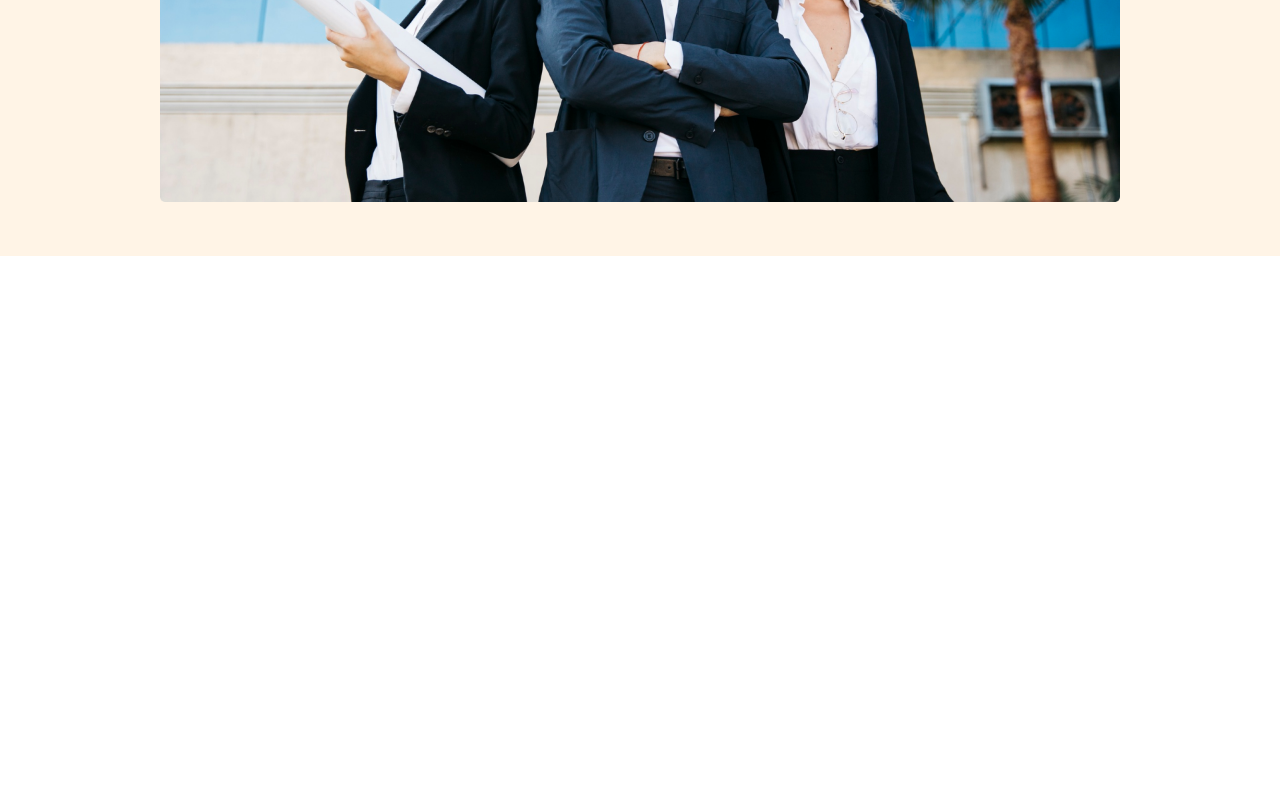
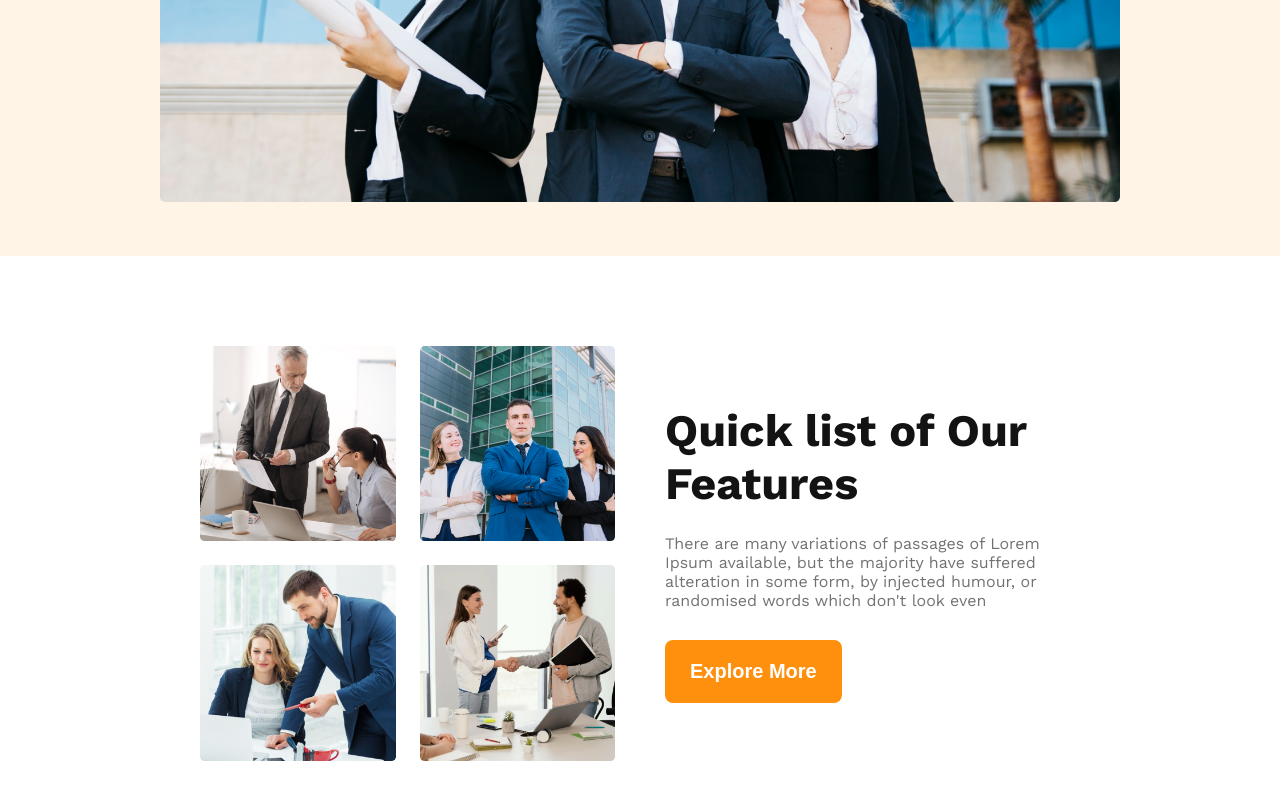
Before and after one commit to smarifurrahman/g3-architects, a plain HTML site: page index.html in a window 1280 px wide. Shown: the part 850-1650 px from the top of the page. Before the commit the page ends 1196 px from the top, so only its background shows below. Drawn offline with nearby package versions, Linux system fonts and the light colour scheme.

Commit message:
added our features section

```diff
--- a/index.html
+++ b/index.html
@@ -36,6 +36,26 @@
             </div>
         </section>
     </header>
+    <!-- header end -->
+
+    <!-- main start -->
+    <main>
+        <section class="container">
+            <div class="our-features-container">
+                <div class="teams">
+                    <img src="./images/team1.png" alt="">
+                    <img src="./images/team2.png" alt="">
+                    <img src="./images/team3.png" alt=" ">
+                    <img src="./images/team4.png" alt=" ">
+                </div>
+                <div class="team-info">
+                    <h2 class="title">Quick list of Our Features</h2>
+                    <p class="description">There are many variations of passages of Lorem Ipsum available, but the majority have suffered alteration in some form, by injected humour, or randomised words which don't look even</p>
+                    <button class="button-primary">Explore More</button>
+                </div>
+            </div>
+        </section>
+    </main>
 
 </body>
 </html>
--- a/styles/style.css
+++ b/styles/style.css
@@ -17,6 +17,7 @@ body {
 
 .container {
     width: 75%;
+    margin: 0 auto;
     margin-bottom: 130px;
 }
 
@@ -24,6 +25,7 @@ body {
     font-size: 45px;
     font-size: 700;
     color: #131313;
+    margin-bottom: 24px;
 }
 
 .sub-title {
@@ -58,6 +60,7 @@ body {
     background: #FF900E;
     border: 0;
     border-radius: 8px;
+    margin-top: 30px;
 }
 
 /* --------------
@@ -83,6 +86,10 @@ body {
     padding-bottom: 100px;
 }
 
+.nav-bar h2 {
+    margin-bottom: 0;
+}
+
 .nav-item {
     display: flex;
     gap: 40px;
@@ -105,10 +112,28 @@ body {
     margin-bottom: 30px;
 }
 
-.banner-info button {
-    margin: 30px 0 50px;
+.banner-container img {
+    margin-top: 50px;
+    width: 100%;
 }
 
-.banner-container img {
+/* -----------------
+    our features
+------------------ */
+.our-features-container {
+    display: grid;
+    grid-template-columns: repeat(2, 1fr);
+    gap: 50px;
+    padding: 0 40px;
+    align-items: center;
+}
+
+.teams {
+    display: grid;
+    grid-template-columns: repeat(2, 1fr);
+    gap: 24px;
+}
+
+.teams img {
     width: 100%;
 }
```
